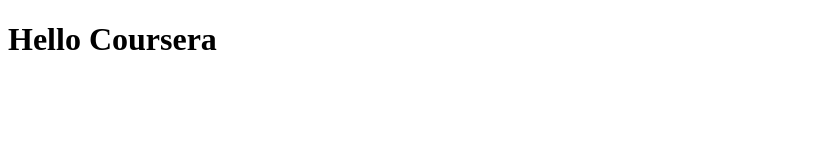
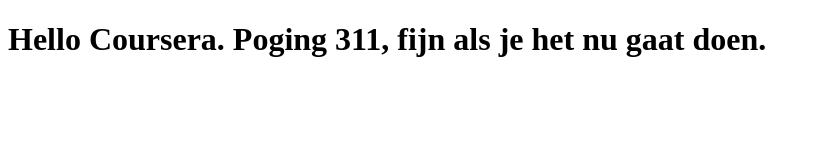
Before and after one commit to LindaO1992/coursera, a plain HTML site: page site/index.html in a window 1280 px wide. Shown: the whole page, without its empty margins (0-820 px from the left). Drawn offline with Linux system fonts and the light colour scheme.

Commit message:
Small adition to my page content.

```diff
--- a/site/index.html
+++ b/site/index.html
@@ -4,6 +4,6 @@
   <title>Hello Coursera</title>
 </head>
 <body>
-<h1>Hello Coursera</h1>
+<h1>Hello Coursera. Poging 311, fijn als je het nu gaat doen.</h1>
 </body>
 </html>
```
